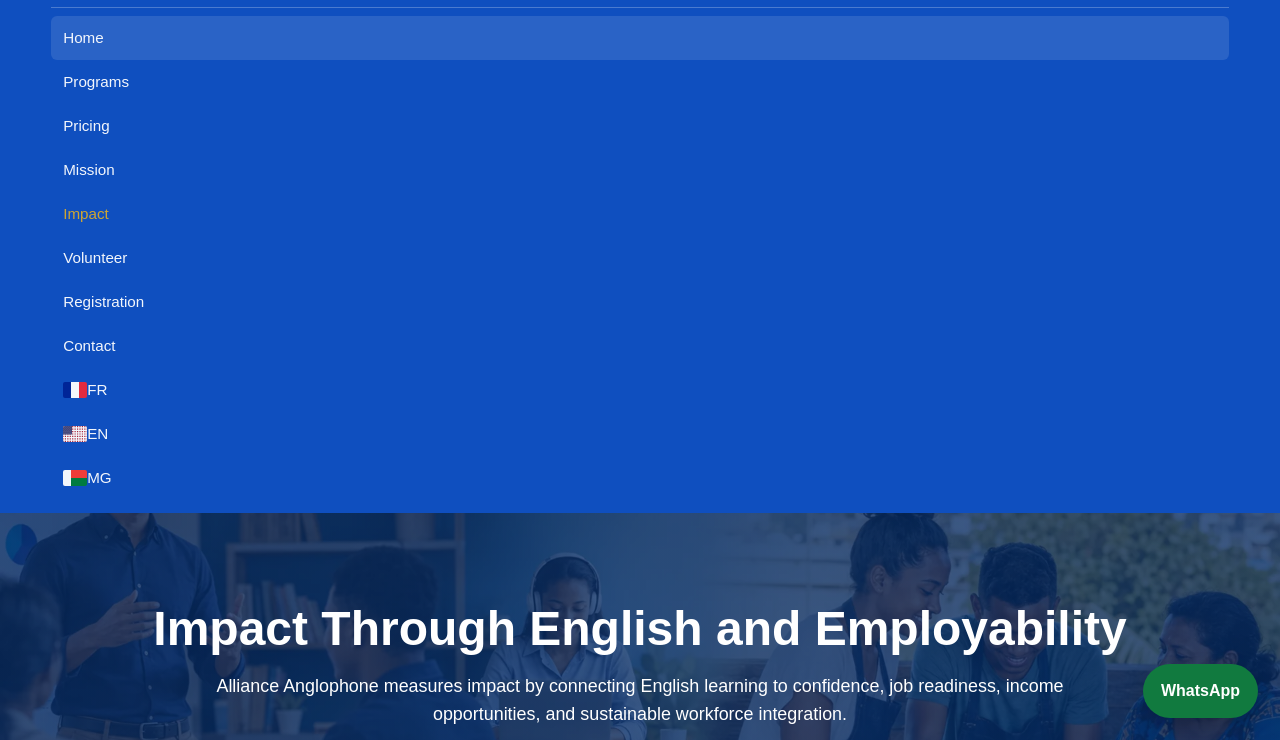
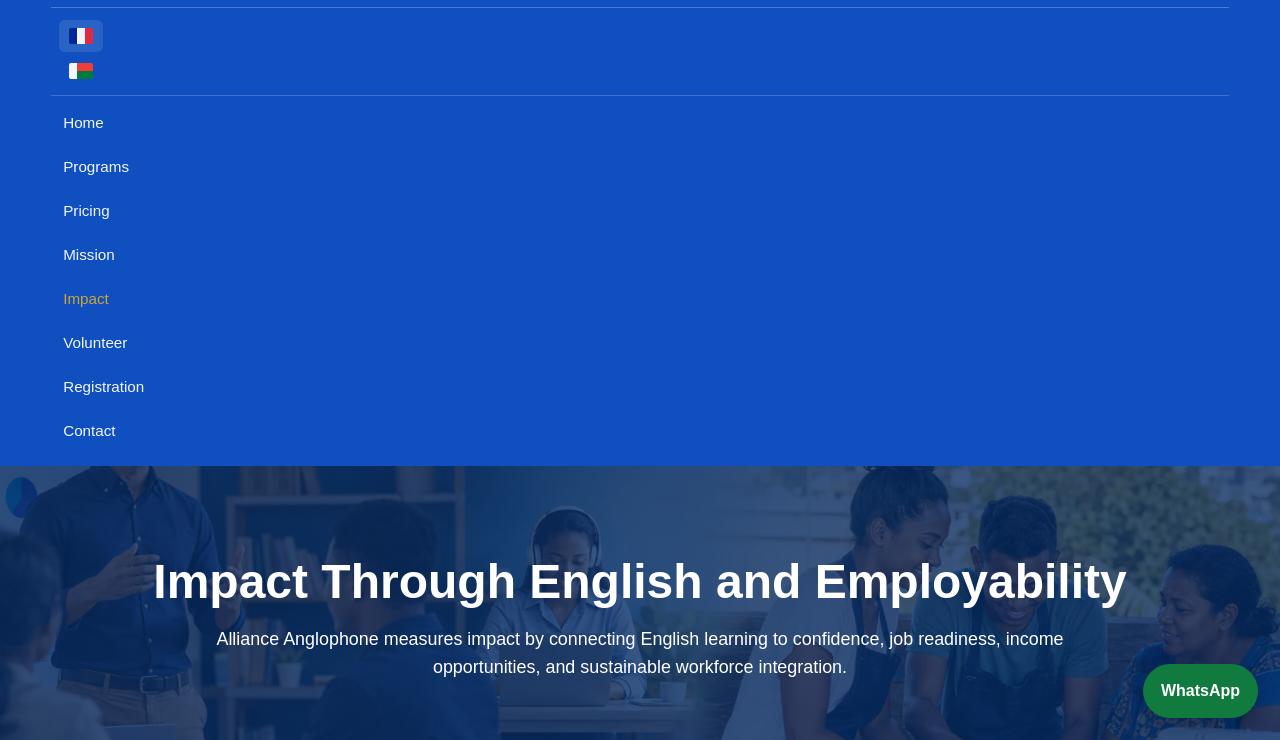
Before and after one commit to clarrydimbisoa/alliance-anglophone-site, a website: page en/impact.html in a window 1280 px wide. Both pictures are taken after a click on the button "Open menu". Shown: the part 60-800 px from the top of the page. Drawn offline with Linux system fonts and the light colour scheme.

Commit message:
Update language navigation: en/impact.html

```diff
--- a/en/impact.html
+++ b/en/impact.html
@@ -55,6 +55,10 @@
     </a>
 
     <nav aria-label="Primary navigation">
+      <div class="language-switcher" aria-label="Choose another language">
+        <a href="../fr/impact.html" lang="fr" hreflang="fr" aria-label="French" title="French"><img src="../assets/flag-fr-v2.svg" alt="" class="flag-icon" width="24" height="16"></a>
+        <a href="../mg/fiantraikany.html" lang="mg" hreflang="mg" aria-label="Malagasy" title="Malagasy"><img src="../assets/flag-mg-v2.svg" alt="" class="flag-icon" width="24" height="16"></a>
+      </div>
       <a href="index.html">Home</a>
       <a href="programs.html">Programs</a>
       <a href="pricing.html">Pricing</a>
@@ -63,9 +67,6 @@
       <a href="volunteer.html">Volunteer</a>
       <a href="registration.html">Registration</a>
       <a href="contact.html">Contact</a>
-      <a href="../fr/impact.html" lang="fr"><img src="../assets/flag-fr-v2.svg" alt="" class="flag-icon" width="18" height="12"> FR</a>
-      <a href="impact.html" lang="en"><img src="../assets/flag-us-v2.svg" alt="" class="flag-icon" width="18" height="12"> EN</a>
-      <a href="../mg/fiantraikany.html" lang="mg"><img src="../assets/flag-mg-v2.svg" alt="" class="flag-icon" width="18" height="12"> MG</a>
     </nav>
   </header>
 
```
